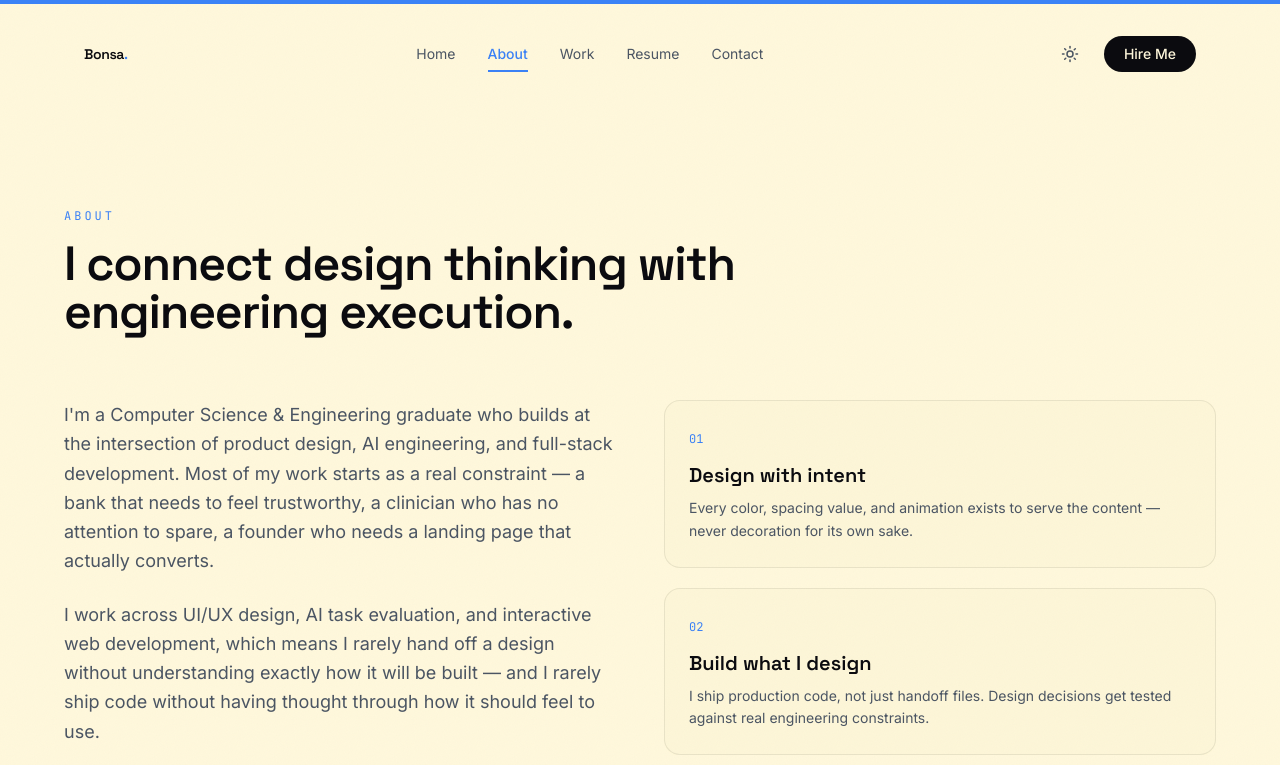
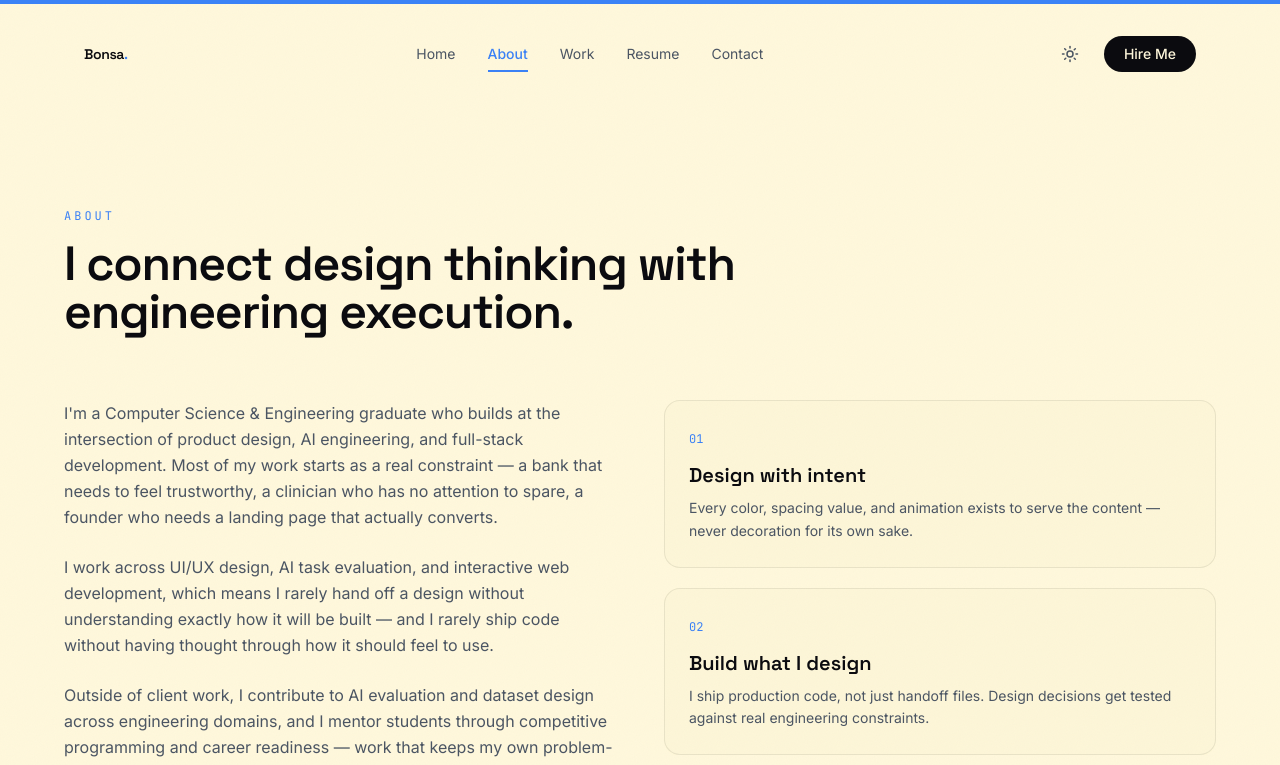
Before and after one commit to Boniadgithub/portfolio, a Next.js app: page /about in a window 1280 px wide. Shown: the top 765 px of the page. Built offline with nearby package versions, Linux system fonts and the light colour scheme.

Commit message:
font size changed

```diff
--- a/components/sections/About.tsx
+++ b/components/sections/About.tsx
@@ -36,7 +36,7 @@ export default function About({ condensed = false }: AboutProps) {
 
         <div className={`mt-16 grid gap-12 ${condensed ? "lg:grid-cols-1 max-w-3xl" : "lg:grid-cols-[1fr_1fr]"}`}>
           <div className="space-y-6">
-            <RevealText as="p" className="text-lg leading-relaxed text-ink-secondary">
+            <RevealText as="p" className="text-md leading-relaxed text-ink-secondary">
               I&apos;m a Computer Science &amp; Engineering graduate who builds
               at the intersection of product design, AI engineering, and
               full-stack development. Most of my work starts as a real
@@ -44,14 +44,14 @@ export default function About({ condensed = false }: AboutProps) {
               who has no attention to spare, a founder who needs a landing
               page that actually converts.
             </RevealText>
-            <RevealText as="p" delay={0.1} className="text-lg leading-relaxed text-ink-secondary">
+            <RevealText as="p" delay={0.1} className="text-md leading-relaxed text-ink-secondary">
               I work across UI/UX design, AI task evaluation, and interactive
               web development, which means I rarely hand off a design without
               understanding exactly how it will be built — and I rarely ship
               code without having thought through how it should feel to use.
             </RevealText>
             {!condensed && (
-              <RevealText as="p" delay={0.2} className="text-lg leading-relaxed text-ink-secondary">
+              <RevealText as="p" delay={0.2} className="text-md leading-relaxed text-ink-secondary">
                 Outside of client work, I contribute to AI evaluation and
                 dataset design across engineering domains, and I mentor students
                 through competitive programming and career readiness — work
```
